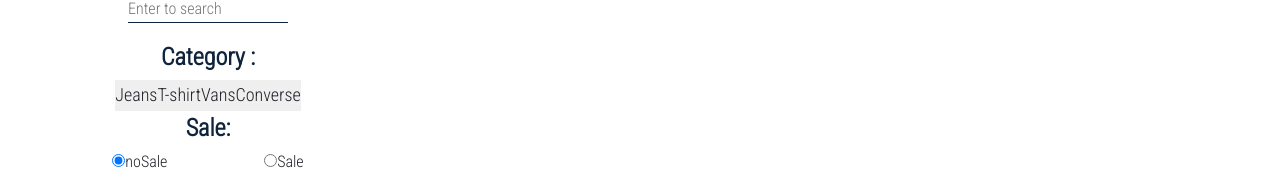
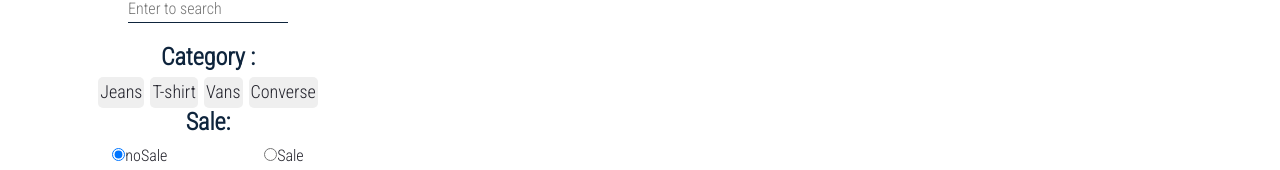
Before and after one commit to nguyenvansuc/shop-frontend, a React (Create React App) app: page /allProducts in a window 1280 px wide. Shown: the part 216-386 px from the top of the page. Built offline with nearby package versions, Linux system fonts and the light colour scheme; no server answers.

Commit message:
fix css search category

```diff
--- a/src/pages/allProducts/components/search/Search.tsx
+++ b/src/pages/allProducts/components/search/Search.tsx
@@ -57,6 +57,7 @@ const Search = (props: Props) => {
         <h2>Category :</h2>
         {listButtonCategory.map((buttonCategory) => (
           <button
+            style={{ margin: '0 3px', padding: '0 2px', borderRadius: '5px' }}
             value={buttonCategory.value}
             onClick={(e) => {
               getCategory(e);
```
